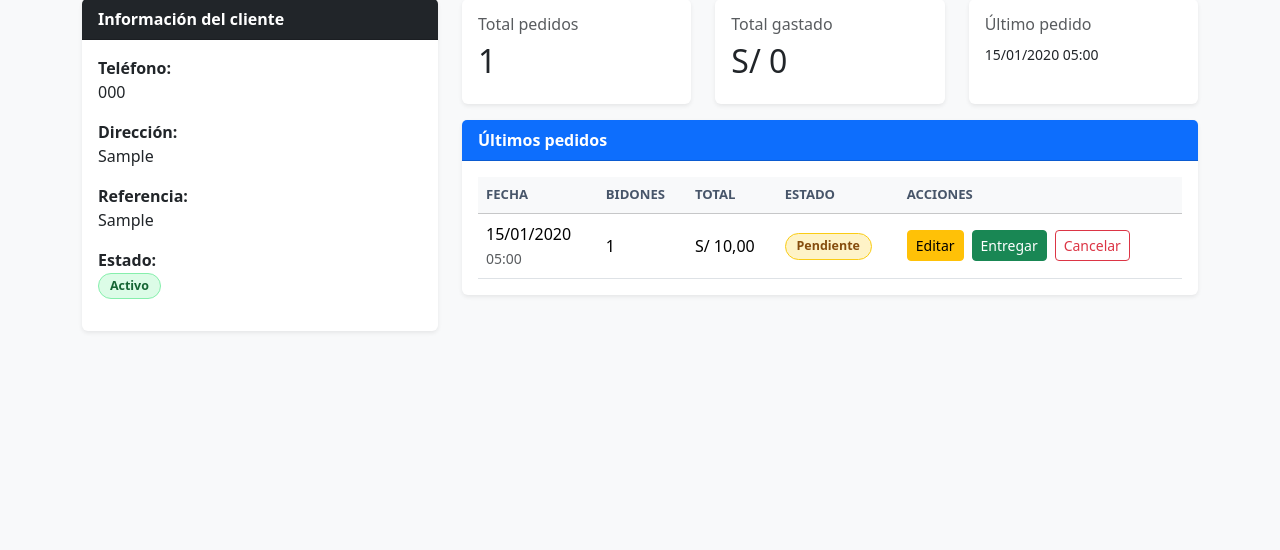
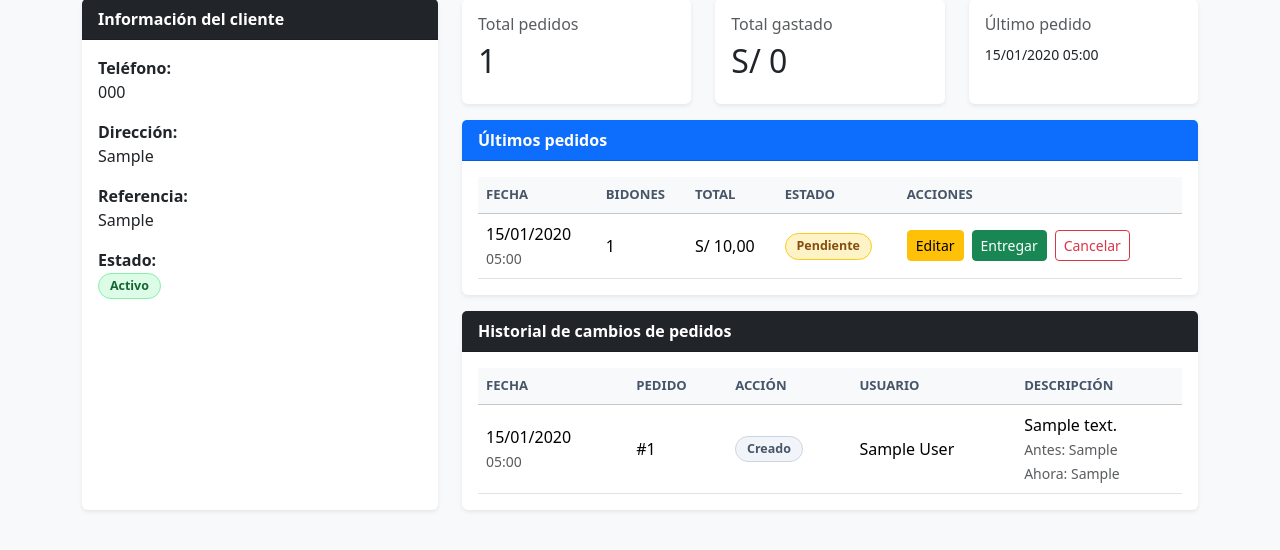
Before and after one commit to 77471660/proyecto_agua, a Django app: page /cliente/1/ in a window 1280 px wide. Shown: the part 160-710 px from the top of the page. Run offline with Django 5.2, Linux system fonts and the light colour scheme; a user stored in the database is signed in; tables that the repository leaves empty hold one stand-in row (values such as "Sample post").

Commit message:
Agregar auditoria de pedidos

```diff
--- a/core/views.py
+++ b/core/views.py
@@ -39,13 +39,99 @@ from .auth_utils import (
     repartidor_required,
     secretaria_required,
 )
-from .models import Cliente, Pedido
+from .models import Cliente, Pedido, PedidoHistorial
 
 
 PEDIDOS_POR_PAGINA = 15
 CLIENTES_POR_PAGINA = 15
 PANEL_JEFE_LIMITE_PEDIDOS = 15
 HISTORIAL_CLIENTE_LIMITE = 10
+
+
+def nombre_usuario_historial(usuario):
+
+    if not usuario:
+        return 'Sistema'
+
+    return usuario.get_full_name() or usuario.username
+
+
+def nombre_repartidor_historial(repartidor):
+
+    if not repartidor:
+        return 'Sin asignar'
+
+    return repartidor.get_full_name() or repartidor.username
+
+
+def formato_fecha_historial(valor):
+
+    if not valor:
+        return 'Sin fecha'
+
+    return valor.strftime('%d/%m/%Y')
+
+
+def resumen_pedido_historial(pedido):
+
+    return (
+        f"{pedido.cantidad_bidones} bidones, "
+        f"S/ {pedido.total}, "
+        f"estado {pedido.estado}, "
+        f"programado {formato_fecha_historial(pedido.fecha_programada)}, "
+        f"repartidor {nombre_repartidor_historial(pedido.repartidor)}"
+    )
+
+
+def registrar_historial_pedido(
+    pedido,
+    usuario,
+    tipo_accion,
+    descripcion,
+    valor_anterior='',
+    valor_nuevo=''
+):
+
+    PedidoHistorial.objects.create(
+        pedido=pedido,
+        usuario=usuario if usuario and usuario.is_authenticated else None,
+        tipo_accion=tipo_accion,
+        descripcion=descripcion,
+        valor_anterior=valor_anterior or '',
+        valor_nuevo=valor_nuevo or ''
+    )
+
+
+def cambios_edicion_pedido(pedido, nuevos_valores):
+
+    campos = [
+        ('cantidad_bidones', 'Cantidad'),
+        ('precio_unitario', 'Precio unitario'),
+        ('total', 'Total'),
+        ('fecha_programada', 'Fecha programada'),
+        ('observacion', 'Observación'),
+    ]
+    cambios = []
+
+    for campo, etiqueta in campos:
+        anterior = getattr(pedido, campo)
+        nuevo = nuevos_valores[campo]
+
+        if anterior != nuevo:
+            if campo == 'fecha_programada':
+                anterior_texto = formato_fecha_historial(anterior)
+                nuevo_texto = formato_fecha_historial(nuevo)
+            else:
+                anterior_texto = str(anterior or '')
+                nuevo_texto = str(nuevo or '')
+
+            cambios.append({
+                'etiqueta': etiqueta,
+                'anterior': anterior_texto,
+                'nuevo': nuevo_texto,
+            })
+
+    return cambios
 
 
 def pwa_manifest(request):
@@ -901,6 +987,22 @@ def detalle_cliente(request, cliente_id):
     )['total'] or 0
 
     ultimo_pedido = pedidos.first()
+    puede_ver_historial_pedidos = (
+        puede_ver_crm_operativo(request.user)
+        or es_jefe_repartidores(request.user)
+    )
+    historial_pedidos = []
+    historial_pedidos_tiene_mas = False
+
+    if puede_ver_historial_pedidos:
+        historial_queryset = PedidoHistorial.objects.filter(
+            pedido__cliente=cliente
+        ).select_related(
+            'pedido',
+            'usuario'
+        )
+        historial_pedidos = historial_queryset[:10]
+        historial_pedidos_tiene_mas = historial_queryset.count() > 10
 
     context = {
         'cliente': cliente,
@@ -909,6 +1011,9 @@ def detalle_cliente(request, cliente_id):
         'total_gastado': total_gastado,
         'ultimo_pedido': ultimo_pedido,
         'historial_tiene_mas': historial_tiene_mas,
+        'historial_pedidos': historial_pedidos,
+        'historial_pedidos_tiene_mas': historial_pedidos_tiene_mas,
+        'puede_ver_historial_pedidos': puede_ver_historial_pedidos,
     }
 
     return render(
@@ -1206,7 +1311,7 @@ def registrar_pedido(request):
         elif estado == Pedido.CANCELADO:
             fecha_cancelacion = timezone.now()
 
-        Pedido.objects.create(
+        pedido = Pedido.objects.create(
             cliente=cliente,
             repartidor=repartidor,
             cantidad_bidones=cantidad_bidones,
@@ -1218,6 +1323,16 @@ def registrar_pedido(request):
             fecha_entrega=fecha_entrega,
             fecha_cancelacion=fecha_cancelacion,
         )
+        registrar_historial_pedido(
+            pedido,
+            request.user,
+            PedidoHistorial.CREADO,
+            (
+                'Pedido creado por '
+                f'{nombre_usuario_historial(request.user)}.'
+            ),
+            valor_nuevo=resumen_pedido_historial(pedido)
+        )
 
         actualizar_estados_clientes()
 
@@ -1344,9 +1459,23 @@ def editar_pedido(request, pedido_id):
                 )
                 return redirect('editar_pedido', pedido_id=pedido.id)
 
+        nuevo_total = cantidad_bidones * precio_unitario
+        nuevos_valores = {
+            'cantidad_bidones': cantidad_bidones,
+            'precio_unitario': precio_unitario,
+            'total': nuevo_total,
+            'fecha_programada': fecha_programada_valor,
+            'observacion': observacion,
+        }
+        cambios = cambios_edicion_pedido(pedido, nuevos_valores)
+        repartidor_anterior = pedido.repartidor
+        repartidor_cambio = pedido.repartidor_id != (
+            repartidor.id if repartidor else None
+        )
+
         pedido.cantidad_bidones = cantidad_bidones
         pedido.precio_unitario = precio_unitario
-        pedido.total = cantidad_bidones * precio_unitario
+        pedido.total = nuevo_total
         pedido.fecha_programada = fecha_programada_valor
         pedido.observacion = observacion
         pedido.repartidor = repartidor
@@ -1360,6 +1489,41 @@ def editar_pedido(request, pedido_id):
                 'repartidor',
             ]
         )
+
+        if cambios:
+            descripcion_cambios = [
+                (
+                    f"{cambio['etiqueta']}: "
+                    f"{cambio['anterior']} -> {cambio['nuevo']}"
+                )
+                for cambio in cambios
+            ]
+            registrar_historial_pedido(
+                pedido,
+                request.user,
+                PedidoHistorial.EDITADO,
+                'Pedido editado: ' + '; '.join(descripcion_cambios),
+                valor_anterior='; '.join(
+                    f"{cambio['etiqueta']}: {cambio['anterior']}"
+                    for cambio in cambios
+                ),
+                valor_nuevo='; '.join(
+                    f"{cambio['etiqueta']}: {cambio['nuevo']}"
+                    for cambio in cambios
+                )
+            )
+
+        if repartidor_cambio:
+            anterior_texto = nombre_repartidor_historial(repartidor_anterior)
+            nuevo_texto = nombre_repartidor_historial(repartidor)
+            registrar_historial_pedido(
+                pedido,
+                request.user,
+                PedidoHistorial.REASIGNADO,
+                f'Repartidor reasignado: {anterior_texto} -> {nuevo_texto}.',
+                valor_anterior=anterior_texto,
+                valor_nuevo=nuevo_texto
+            )
 
         messages.success(
             request,
@@ -1803,8 +1967,21 @@ def asignar_pedido_repartidor(request, pedido_id):
         estado=Pedido.PENDIENTE
     )
 
+    repartidor_anterior = pedido.repartidor
     pedido.repartidor = repartidor
     pedido.save(update_fields=['repartidor'])
+    registrar_historial_pedido(
+        pedido,
+        request.user,
+        PedidoHistorial.REASIGNADO,
+        (
+            'Repartidor asignado: '
+            f'{nombre_repartidor_historial(repartidor_anterior)} -> '
+            f'{nombre_repartidor_historial(repartidor)}.'
+        ),
+        valor_anterior=nombre_repartidor_historial(repartidor_anterior),
+        valor_nuevo=nombre_repartidor_historial(repartidor)
+    )
 
     messages.success(
         request,
@@ -1826,10 +2003,19 @@ def marcar_pedido_entregado_repartidor(request, pedido_id):
         repartidor=request.user
     )
 
+    estado_anterior = pedido.estado
     pedido.estado = Pedido.ENTREGADO
     pedido.repartidor = request.user
     pedido.fecha_entrega = timezone.now()
     pedido.save(update_fields=['estado', 'repartidor', 'fecha_entrega'])
+    registrar_historial_pedido(
+        pedido,
+        request.user,
+        PedidoHistorial.ENTREGADO,
+        'Pedido marcado como entregado por repartidor.',
+        valor_anterior=estado_anterior,
+        valor_nuevo=Pedido.ENTREGADO
+    )
 
     actualizar_estados_clientes()
 
@@ -1931,6 +2117,16 @@ def nuevo_pedido_repartidor(request):
             fecha_programada=fecha_programada_valor,
             fecha_entrega=fecha_entrega,
         )
+        registrar_historial_pedido(
+            pedido,
+            request.user,
+            PedidoHistorial.CREADO,
+            (
+                'Pedido creado desde panel repartidor por '
+                f'{nombre_usuario_historial(request.user)}.'
+            ),
+            valor_nuevo=resumen_pedido_historial(pedido)
+        )
 
         actualizar_estados_clientes()
 
@@ -2031,10 +2227,19 @@ def cancelar_pedido_repartidor(request, pedido_id):
         repartidor=request.user
     )
 
+    estado_anterior = pedido.estado
     pedido.estado = Pedido.CANCELADO
     pedido.repartidor = request.user
     pedido.fecha_cancelacion = timezone.now()
     pedido.save(update_fields=['estado', 'repartidor', 'fecha_cancelacion'])
+    registrar_historial_pedido(
+        pedido,
+        request.user,
+        PedidoHistorial.CANCELADO,
+        'Pedido cancelado por repartidor.',
+        valor_anterior=estado_anterior,
+        valor_nuevo=Pedido.CANCELADO
+    )
 
     actualizar_estados_clientes()
 
@@ -2092,6 +2297,7 @@ def cambiar_estado_pedido(request, pedido_id, nuevo_estado):
         messages.error(request, 'El pedido ya tiene ese estado.')
         return redirect('lista_pedidos')
 
+    estado_anterior = pedido.estado
     pedido.estado = nuevo_estado
     update_fields = ['estado']
 
@@ -2103,6 +2309,19 @@ def cambiar_estado_pedido(request, pedido_id, nuevo_estado):
         update_fields.append('fecha_cancelacion')
 
     pedido.save(update_fields=update_fields)
+    tipo_historial = (
+        PedidoHistorial.ENTREGADO
+        if nuevo_estado == Pedido.ENTREGADO
+        else PedidoHistorial.CANCELADO
+    )
+    registrar_historial_pedido(
+        pedido,
+        request.user,
+        tipo_historial,
+        f'Estado de pedido actualizado a {nuevo_estado}.',
+        valor_anterior=estado_anterior,
+        valor_nuevo=nuevo_estado
+    )
 
     actualizar_estados_clientes()
 
@@ -2144,9 +2363,18 @@ def revertir_entrega(request, pedido_id):
         )
         return redirect('lista_pedidos')
 
+    estado_anterior = pedido.estado
     pedido.estado = Pedido.PENDIENTE
     pedido.fecha_entrega = None
     pedido.save(update_fields=['estado', 'fecha_entrega'])
+    registrar_historial_pedido(
+        pedido,
+        request.user,
+        PedidoHistorial.REVERTIDO,
+        'Entrega revertida a estado pendiente.',
+        valor_anterior=estado_anterior,
+        valor_nuevo=Pedido.PENDIENTE
+    )
 
     actualizar_estados_clientes()
 
--- a/templates/core/detalle_cliente.html
+++ b/templates/core/detalle_cliente.html
@@ -336,6 +336,80 @@ Detalle del cliente
 
         </div>
 
+        {% if puede_ver_historial_pedidos %}
+        <div class="card shadow-sm mt-3">
+            <div class="card-header bg-dark text-white">
+                Historial de cambios de pedidos
+            </div>
+
+            <div class="card-body">
+                {% if historial_pedidos %}
+                    <div class="table-responsive">
+                        <table class="table table-hover align-middle mb-0">
+                            <thead class="table-light">
+                                <tr>
+                                    <th>Fecha</th>
+                                    <th>Pedido</th>
+                                    <th>Acción</th>
+                                    <th>Usuario</th>
+                                    <th>Descripción</th>
+                                </tr>
+                            </thead>
+                            <tbody>
+                                {% for item in historial_pedidos %}
+                                    <tr>
+                                        <td>
+                                            <div>{{ item.fecha|date:"d/m/Y" }}</div>
+                                            <small class="text-muted">
+                                                {{ item.fecha|date:"H:i" }}
+                                            </small>
+                                        </td>
+                                        <td>#{{ item.pedido.id }}</td>
+                                        <td>
+                                            <span class="badge-estado badge-muted">
+                                                {{ item.get_tipo_accion_display }}
+                                            </span>
+                                        </td>
+                                        <td>
+                                            {% if item.usuario %}
+                                                {% if item.usuario.get_full_name %}
+                                                    {{ item.usuario.get_full_name }}
+                                                {% else %}
+                                                    {{ item.usuario.username }}
+                                                {% endif %}
+                                            {% else %}
+                                                Sistema
+                                            {% endif %}
+                                        </td>
+                                        <td>
+                                            <div>{{ item.descripcion }}</div>
+                                            {% if item.valor_anterior or item.valor_nuevo %}
+                                                <small class="text-muted">
+                                                    Antes: {{ item.valor_anterior|default:"-" }}<br>
+                                                    Ahora: {{ item.valor_nuevo|default:"-" }}
+                                                </small>
+                                            {% endif %}
+                                        </td>
+                                    </tr>
+                                {% endfor %}
+                            </tbody>
+                        </table>
+                    </div>
+
+                    {% if historial_pedidos_tiene_mas %}
+                        <small class="text-muted d-block mt-3">
+                            Mostrando los últimos 10 cambios.
+                        </small>
+                    {% endif %}
+                {% else %}
+                    <div class="alert alert-secondary mb-0">
+                        Todavía no hay cambios registrados en pedidos de este cliente.
+                    </div>
+                {% endif %}
+            </div>
+        </div>
+        {% endif %}
+
     </div>
     {% endif %}
 
```
Also changed, not shown: core/admin.py (+9 -1 lines), core/models.py (+45 -0 lines), core/tests.py (+84 -1 lines), core/migrations/0006_pedidohistorial.py (added).
